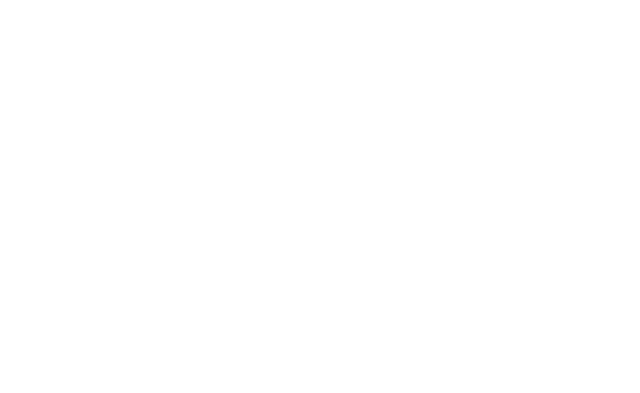
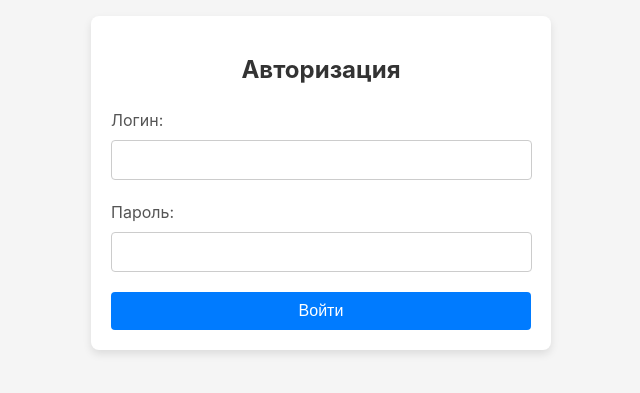
Before and after one commit to DanisKhasanov/PriceList, a React (Vite) app: page /login in a window 1280 px wide. Before the commit this address had no page. Shown: the part 217-610 px from the top of the page, without its empty margins (319-959 px from the left). Built offline with nearby package versions, Linux system fonts and the light colour scheme.

Commit message:
all okey

```diff
--- a/src/App.css
+++ b/src/App.css
@@ -1,6 +1,9 @@
 .App {
   display: flex;
+  justify-content: center;
+  align-items: center;
   height: 100vh;
+  background-color: #f5f5f5;
 }
 @media (max-width: 768px) {
   .layout {
@@ -75,11 +78,6 @@
   padding: 0px 20px 0px 20px;
   transition: width 0.3s ease;
 }
-
-/* .article-inputs {
-  display: flex;
-  flex-direction: column;
-} */
 
 .article-input {
   display: flex;
@@ -185,3 +183,124 @@
   background-color: #ced0d1;
   box-shadow: inset 0 0 0 1px #ccc;
 }
+
+.login-container {
+  display: flex;
+  flex-direction: column;
+  align-items: center;
+  justify-content: center;
+  width: 100%;
+  max-width: 420px;
+  padding: 20px;
+  background-color: #fff;
+  border-radius: 8px;
+  box-shadow: 0 4px 8px rgba(0, 0, 0, 0.1);
+}
+
+.login-header {
+  margin-bottom: 20px;
+  color: #333;
+  font-size: 24px;
+  font-weight: bold;
+}
+
+.login-form {
+  width: 100%;
+}
+
+.login-input-group {
+  margin-bottom: 20px;
+}
+
+.login-label {
+  display: block;
+  margin-bottom: 8px;
+  font-size: 16px;
+  color: #555;
+}
+
+.login-input {
+  width: 95%;
+  padding: 10px;
+  border-radius: 4px;
+  border: 1px solid #ccc;
+  font-size: 16px;
+}
+
+.login-button {
+  width: 100%;
+  padding: 10px;
+  font-size: 16px;
+  border-radius: 4px;
+  border: none;
+  background-color: #007bff;
+  color: #fff;
+  cursor: pointer;
+  transition: background-color 0.3s ease;
+}
+
+.login-button:hover {
+  background-color: #0056b3;
+}
+
+.notfound-container {
+  display: flex;
+  justify-content: center;
+  align-items: center;
+  height: 100vh;
+  background-color: #f5f5f5;
+  flex-direction: column;
+  text-align: center;
+}
+
+.notfound-content {
+  max-width: 600px;
+  padding: 20px;
+}
+
+.notfound-header {
+  font-size: 10rem;
+  font-weight: 900;
+  color: #ff6b6b;
+  margin: 0;
+  animation: pulse 1.5s infinite;
+}
+
+.notfound-subheader {
+  font-size: 2.5rem;
+  margin-bottom: 20px;
+  color: #333;
+}
+
+.notfound-text {
+  font-size: 1.2rem;
+  margin-bottom: 40px;
+  color: #666;
+}
+
+.notfound-button {
+  padding: 10px 20px;
+  font-size: 1.1rem;
+  color: white;
+  background-color: #ff6b6b;
+  border: none;
+  border-radius: 5px;
+  cursor: pointer;
+  transition: background-color 0.3s ease;
+}
+
+.notfound-button:hover {
+  background-color: #ff3b3b;
+}
+
+@keyframes pulse {
+  0% {
+    transform: scale(1);
+  }
+  50% {
+    transform: scale(1.1);
+  }
+  100% {
+    transform: scale(1);
+  }
+}
--- a/src/App.jsx
+++ b/src/App.jsx
@@ -1,19 +1,21 @@
 import HomePage from "./components/homePage/HomePage";
 import Login from "./components/login/Login";
+import NotFoundPage from "./components/notFoundPage/notFoundPage";
 import { BrowserRouter as Router, Routes, Route } from "react-router-dom";
 import { Provider } from "react-redux";
 import store from "./store/store";
-
 import "./App.css";
 
 export default function App() {
+
   return (
     <Provider store={store}>
       <Router>
         <div className="App">
           <Routes>
-            <Route path="/" element={<Login />} />
-            <Route path="/home" element={<HomePage />} />
+            <Route path="/login" element={<Login />} />
+            <Route path="/" element={<HomePage />} />
+            <Route path="*" element={<NotFoundPage />} />
           </Routes>
         </div>
       </Router>
--- a/src/components/api/Api.ts
+++ b/src/components/api/Api.ts
@@ -8,25 +8,47 @@
   withCredentials: true,
 });
 
-export const GetOrderData = async () => {
+api.interceptors.response.use(
+  (response) => {
+    return response;
+  },
+  (error) => {
+    if (error.response && error.response.status === 401) {
+      window.location.href = "/login";
+    }
+    return Promise.reject(error);
+  }
+);
+export const Authorisation = async (username: string, password: string) => {
   try {
-    // await api.post(
-    //   "auth/jwt/login",
-    //   new URLSearchParams({
+    const response = await api.post(
+      "http://127.0.0.1:8000/auth/jwt/login",
+      new URLSearchParams({
+        username: username,
+        password: password,
+      }),
+      {
+        headers: {
+          "Content-Type": "application/x-www-form-urlencoded",
+          Accept: "application/json",
+        },
+      }
+    );
+    if (response.status === 200 || response.status === 204) {
+      return true;
+    } else {
+      return false;
+    }
+  } catch (error) {
+    console.error("Ошибка при отправке данных на сервер:", error);
+    return false;
+  }
+};
+
+export const GetPathName = async () => {
+  try {
     //     username: "guest",
     //     password: "FLX_guest_PRICE",
-    //     grant_type: "",
-    //     scope: "",
-    //     client_id: "",
-    //     client_secret: "",
-    //   }),
-    //   {
-    //     headers: {
-    //       "Content-Type": "application/x-www-form-urlencoded",
-    //       Accept: "application/json",
-    //     },
-    //   }
-    // );
 
     const response = await api.get("get_filter?filter_name=pathName", {
       headers: {
--- a/src/components/homePage/HomePage.tsx
+++ b/src/components/homePage/HomePage.tsx
@@ -1,4 +1,4 @@
-import React, { useState } from "react";
+import React, { useEffect, useState } from "react";
 import { GetDataForTable } from "./../api/Api";
 import { useSelector } from "react-redux";
 import DataTable from "./table/Table";
--- a/src/components/homePage/menu/SideBar.tsx
+++ b/src/components/homePage/menu/SideBar.tsx
@@ -2,7 +2,7 @@
 import Menu, { SubMenu, Item as MenuItem } from "rc-menu";
 import "rc-menu/assets/index.css";
 import { SearchByArticle } from "../search/SearchByArticle";
-import { GetOrderData } from "../../api/Api";
+import { GetPathName } from "../../api/Api";
 import { useDispatch, useSelector } from "react-redux";
 import {
   setPathName,
@@ -71,7 +71,7 @@
 
   const getOrderData = async () => {
     try {
-      const response = await GetOrderData();
+      const response = await GetPathName();
       setMenuData(buildMenuTree(response));
     } catch (error) {
       console.error("Ошибка при отправке данных на сервер:", error);
--- a/src/components/homePage/table/Table.tsx
+++ b/src/components/homePage/table/Table.tsx
@@ -30,11 +30,9 @@
       createTheme({
         palette: {
           mode: globalTheme.palette.mode,
-          primary: {
-            main: "#1976d2",
-          },
+
           background: {
-            default: "#ffffff",
+            default: "#f5f5f5",
           },
         },
         components: {
--- a/src/components/login/Login.tsx
+++ b/src/components/login/Login.tsx
@@ -1,68 +1,53 @@
-import React, { useState } from "react";
-import axios from "axios";
+import React, { useState, useEffect } from "react";
 import { useNavigate } from "react-router-dom";
+import { Authorisation } from "../api/Api";
 
 const Login = () => {
   const [username, setUsername] = useState("");
   const [password, setPassword] = useState("");
   const navigate = useNavigate();
 
-  const handleLogin = async (e: React.FormEvent) => {
+  const handleLogin = async (e) => {
     e.preventDefault();
     try {
-      const response = await axios.post(
-        "http://127.0.0.1:8000/auth/jwt/login",
-        new URLSearchParams({
-          username: username,
-          password: password,
-          grant_type: "",
-          scope: "",
-          client_id: "",
-          client_secret: "",
-        }),
-        {
-          headers: {
-            "Content-Type": "application/x-www-form-urlencoded",
-            Accept: "application/json",
-          },
-          withCredentials: true, // Обязательно для работы с cookie
-        }
-      );
-
-      // Проверяем, успешно ли был выполнен вход
-      // if (response.status === 200) {
-        navigate("/home"); // Переходим на главную страницу
-      // } else {
-        // console.error("Ошибка авторизации");
-      // }
+      const response = await Authorisation(username, password);
+      if (response) {
+        navigate("/");
+      } else {
+        alert("Неверный логин или пароль");
+      }
     } catch (error) {
       console.error("Ошибка при отправке данных на сервер:", error);
     }
   };
 
   return (
-    <div style={{color:'black'}}>
-      <h1>Войти</h1>
-      <form onSubmit={handleLogin}>
-        <div>
-          <label>Логин:</label>
+    <div className="login-container">
+      <h1 className="login-header">Авторизация</h1>
+      <form onSubmit={handleLogin} className="login-form">
+        <div className="login-input-group">
+          <label className="login-label">Логин:</label>
           <input
             type="text"
             value={username}
             onChange={(e) => setUsername(e.target.value)}
             required
+            className="login-input"
           />
         </div>
-        <div>
-          <label>Пароль:</label>
+        <div className="login-input-group">
+          <label className="login-label">Пароль:</label>
           <input
             type="password"
             value={password}
             onChange={(e) => setPassword(e.target.value)}
             required
+            className="login-input"
           />
         </div>
-        <button type="submit">Войти</button>
+        <button type="submit" className="login-button">
+          Войти
+        </button>
       </form>
     </div>
   );
--- /dev/null
+++ b/src/components/notFoundPage/notFoundPage.tsx
@@ -0,0 +1,27 @@
+import React from "react";
+import { useNavigate } from "react-router-dom";
+
+const NotFoundPage = () => {
+  const navigate = useNavigate();
+
+  const goHome = () => {
+    navigate("/");
+  };
+
+  return (
+    <div className="notfound-container">
+      <div className="notfound-content">
+        <h1 className="notfound-header">404</h1>
+        <h2 className="notfound-subheader">Страница не найдена</h2>
+        <p className="notfound-text">
+          Ой! Страница, которую вы ищете, не существует.
+        </p>
+        <button className="notfound-button" onClick={goHome}>
+       Вернуться на главную
+        </button>
+      </div>
+    </div>
+  );
+};
+
+export default NotFoundPage;
```
